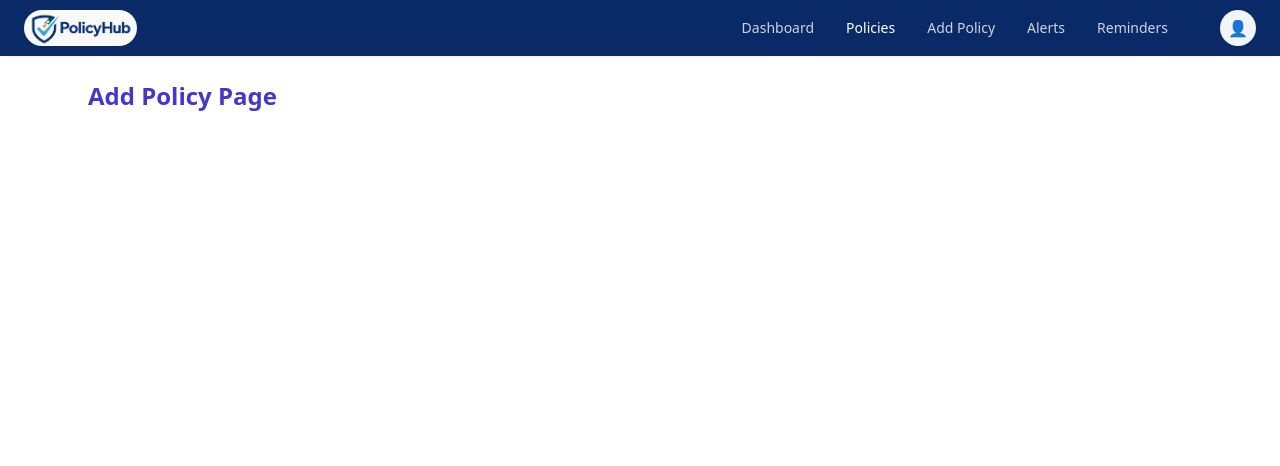
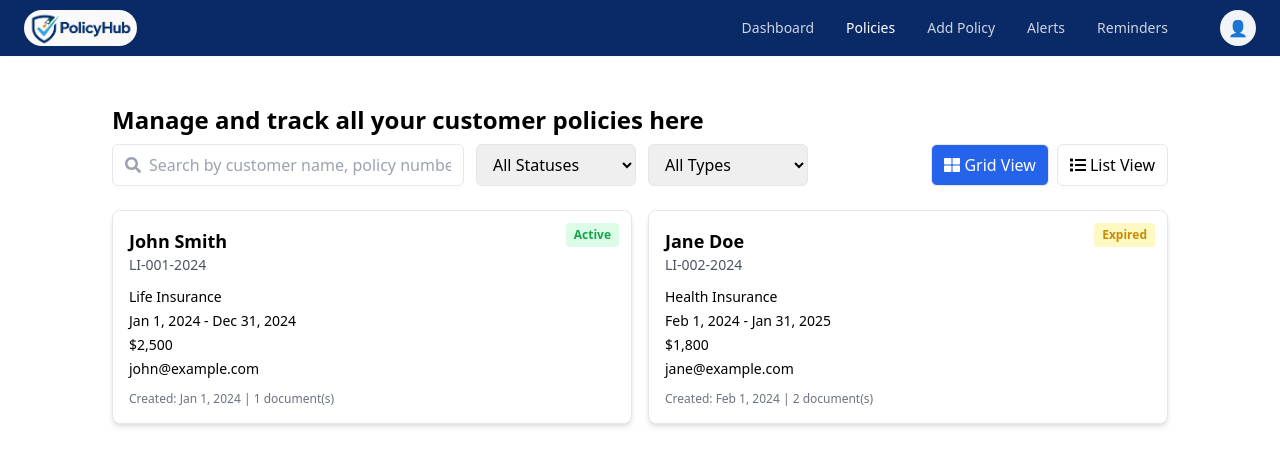
Before and after one commit to Kushal-Patel-H/Policy-Hub, a React (Create React App) app: page /policies in a window 1280 px wide. Shown: the top 466 px of the page. Built offline with nearby package versions, Linux system fonts and the light colour scheme.

Commit message:
addpolicies and Policies code are done by madaniyo

```diff
--- a/package.json
+++ b/package.json
@@ -11,6 +11,7 @@
     "firebase": "^12.0.0",
     "react": "^19.1.1",
     "react-dom": "^19.1.1",
+    "react-icons": "^5.5.0",
     "react-router-dom": "^7.8.2",
     "react-scripts": "5.0.1",
     "web-vitals": "^2.1.4"
--- a/src/pages/AddPolicy/AddPolicy.jsx
+++ b/src/pages/AddPolicy/AddPolicy.jsx
@@ -1,3 +1,131 @@
+import React, { useState } from "react";
+import { FaUser, FaUpload } from "react-icons/fa";
+
 export default function AddPolicy() {
-  return <h1 className="text-2xl font-bold text-indigo-700">Add Policy Page</h1>;
+  const [formData, setFormData] = useState({
+    fullName: "",
+    email: "",
+    phone: "",
+    document: null,
+  });
+
+  const handleChange = (e) => {
+    const { name, value } = e.target;
+    setFormData({ ...formData, [name]: value });
+  };
+
+  const handleFileChange = (e) => {
+    setFormData({ ...formData, document: e.target.files[0] });
+  };
+
+  const handleSubmit = (e) => {
+    e.preventDefault();
+    console.log("Policy Created:", formData);
+    // 🔹 Later connect to Firebase Firestore + Storage
+  };
+
+  return (
+    <div className="p-6">
+      {/* Back Button */}
+      <button
+        onClick={() => window.history.back()}
+        className="text-sm text-gray-600 mb-4 flex items-center gap-1"
+      >
+        ← Back to Policies
+      </button>
+
+      {/* Heading */}
+      <h1 className="text-2xl font-bold mb-2">Add New Policy</h1>
+      <p className="text-gray-600 mb-6">
+        Create a new insurance policy for your customer.
+      </p>
+
+      <form onSubmit={handleSubmit} className="space-y-6">
+        {/* Customer Information */}
+        <div className="bg-white shadow-md rounded-lg p-6 border">
+          <h2 className="font-semibold text-lg flex items-center gap-2 mb-4">
+            <FaUser className="text-blue-600" />
+            Customer Information
+          </h2>
+
+          <div className="grid grid-cols-1 md:grid-cols-2 gap-4">
+            <div>
+              <label className="block text-sm font-medium mb-1">Full Name *</label>
+              <input
+                type="text"
+                name="fullName"
+                value={formData.fullName}
+                onChange={handleChange}
+                placeholder="Enter customer’s full name"
+                required
+                className="w-full border rounded-md p-2 focus:ring-2 focus:ring-blue-500"
+              />
+            </div>
+            <div>
+              <label className="block text-sm font-medium mb-1">Email Address *</label>
+              <input
+                type="email"
+                name="email"
+                value={formData.email}
+                onChange={handleChange}
+                placeholder="Enter customer’s email"
+                required
+                className="w-full border rounded-md p-2 focus:ring-2 focus:ring-blue-500"
+              />
+            </div>
+            <div>
+              <label className="block text-sm font-medium mb-1">Phone Number *</label>
+              <input
+                type="tel"
+                name="phone"
+                value={formData.phone}
+                onChange={handleChange}
+                placeholder="Enter customer’s phone number"
+                required
+                className="w-full border rounded-md p-2 focus:ring-2 focus:ring-blue-500"
+              />
+            </div>
+          </div>
+        </div>
+
+        {/* Document Upload */}
+        <div className="bg-white shadow-md rounded-lg p-6 border">
+          <h2 className="font-semibold text-lg flex items-center gap-2 mb-4">
+            <FaUpload className="text-purple-500" />
+            Document Upload
+          </h2>
+
+          <label className="w-full flex flex-col items-center justify-center border-2 border-dashed border-gray-300 rounded-md p-6 cursor-pointer hover:bg-gray-50">
+            <input
+              type="file"
+              accept=".pdf,.doc,.docx,.jpg,.jpeg,.png"
+              onChange={handleFileChange}
+              className="hidden"
+            />
+            <FaUpload className="text-3xl text-gray-500 mb-2" />
+            <span className="text-gray-500 text-sm mt-1 text-center">
+  <span className="text-blue-600 font-medium cursor-pointer">Click to upload</span> or drag and drop PDF, DOC, DOCX, JPG, JPEG, PNG up to 10MB each
+</span>
+          </label>
+        </div>
+
+        {/* Buttons */}
+        <div className="flex justify-end gap-3">
+          <button
+            type="button"
+            onClick={() => window.history.back()}
+            className="px-4 py-2 border rounded-md"
+          >
+            Cancel
+          </button>
+          <button
+            type="submit"
+            className="px-4 py-2 bg-blue-600 text-white rounded-md hover:bg-blue-700"
+          >
+            Create Policy
+          </button>
+        </div>
+      </form>
+    </div>
+  );
 }
--- a/src/pages/Policies/Policies.jsx
+++ b/src/pages/Policies/Policies.jsx
@@ -1,3 +1,159 @@
-export default function AddPolicy() {
-  return <h1 className="text-2xl font-bold text-indigo-700">Add Policy Page</h1>;
+import React, { useState } from "react";
+import { FaSearch, FaThLarge, FaList } from "react-icons/fa";
+
+export default function Policies() {
+  const [view, setView] = useState("grid"); // grid or list
+
+  // Dummy data for now (replace with Firebase later)
+  const policies = [
+    {
+      id: "LI-001-2024",
+      customer: "John Smith",
+      type: "Life Insurance",
+      from: "Jan 1, 2024",
+      to: "Dec 31, 2024",
+      premium: "$2,500",
+      email: "john@example.com",
+      status: "Active",
+      created: "Jan 1, 2024",
+      documents: 1,
+    },
+    {
+      id: "LI-002-2024",
+      customer: "Jane Doe",
+      type: "Health Insurance",
+      from: "Feb 1, 2024",
+      to: "Jan 31, 2025",
+      premium: "$1,800",
+      email: "jane@example.com",
+      status: "Expired",
+      created: "Feb 1, 2024",
+      documents: 2,
+    },
+  ];
+
+  return (
+    <div className="p-6">
+      {/* Heading */}
+      <h1 className="text-2xl font-bold mb-2">
+        Manage and track all your customer policies here
+      </h1>
+
+      {/* Filters */}
+      <div className="flex flex-col md:flex-row md:items-center gap-3 mb-6">
+        {/* Search */}
+        <div className="flex items-center border rounded-md px-3 py-2 w-full md:w-1/3">
+          <FaSearch className="text-gray-400 mr-2" />
+          <input
+            type="text"
+            placeholder="Search by customer name, policy number, or email..."
+            className="flex-1 outline-none"
+          />
+        </div>
+
+        {/* Dropdowns */}
+        <select className="border rounded-md px-3 py-2 w-full md:w-40">
+          <option>All Statuses</option>
+          <option>Active</option>
+          <option>Expired</option>
+        </select>
+        <select className="border rounded-md px-3 py-2 w-full md:w-40">
+          <option>All Types</option>
+          <option>Life Insurance</option>
+          <option>Health Insurance</option>
+        </select>
+
+        {/* View toggle */}
+        <div className="flex items-center gap-2 ml-auto">
+          <button
+            onClick={() => setView("grid")}
+            className={`flex items-center gap-1 px-3 py-2 border rounded-md ${
+              view === "grid" ? "bg-blue-600 text-white" : ""
+            }`}
+          >
+            <FaThLarge /> Grid View
+          </button>
+          <button
+            onClick={() => setView("list")}
+            className={`flex items-center gap-1 px-3 py-2 border rounded-md ${
+              view === "list" ? "bg-blue-600 text-white" : ""
+            }`}
+          >
+            <FaList /> List View
+          </button>
+        </div>
+      </div>
+
+      {/* Policies Display */}
+      {view === "grid" ? (
+        <div className="grid grid-cols-1 md:grid-cols-2 gap-4">
+          {policies.map((p) => (
+            <div
+              key={p.id}
+              className="bg-white shadow-md border rounded-lg p-4 relative"
+            >
+              {/* Status */}
+              <span
+                className={`absolute top-3 right-3 px-2 py-1 text-xs font-semibold rounded ${
+                  p.status === "Active"
+                    ? "bg-green-100 text-green-600"
+                    : "bg-yellow-100 text-yellow-600"
+                }`}
+              >
+                {p.status}
+              </span>
+
+              <h2 className="font-semibold text-lg">{p.customer}</h2>
+              <p className="text-sm text-gray-600">{p.id}</p>
+
+              <div className="mt-3 space-y-1 text-sm">
+                <p>{p.type}</p>
+                <p>
+                  {p.from} - {p.to}
+                </p>
+                <p>{p.premium}</p>
+                <p>{p.email}</p>
+              </div>
+
+              <p className="text-xs text-gray-500 mt-3">
+                Created: {p.created} | {p.documents} document(s)
+              </p>
+            </div>
+          ))}
+        </div>
+      ) : (
+        <div className="space-y-4">
+          {policies.map((p) => (
+            <div
+              key={p.id}
+              className="bg-white shadow-md border rounded-lg p-4 flex justify-between items-center"
+            >
+              <div>
+                <h2 className="font-semibold text-lg">{p.customer}</h2>
+                <p className="text-sm text-gray-600">{p.id}</p>
+                <p className="text-sm">{p.type}</p>
+                <p className="text-sm">
+                  {p.from} - {p.to}
+                </p>
+                <p className="text-sm">{p.premium}</p>
+                <p className="text-sm">{p.email}</p>
+                <p className="text-xs text-gray-500 mt-2">
+                  Created: {p.created} | {p.documents} document(s)
+                </p>
+              </div>
+              <span
+                className={`px-2 py-1 text-xs font-semibold rounded ${
+                  p.status === "Active"
+                    ? "bg-green-100 text-green-600"
+                    : "bg-yellow-100 text-yellow-600"
+                }`}
+              >
+                {p.status}
+              </span>
+            </div>
+          ))}
+        </div>
+      )}
+    </div>
+  );
 }
```
Also changed, not shown: 1 other file (tests, documents, lock files or other folders).
